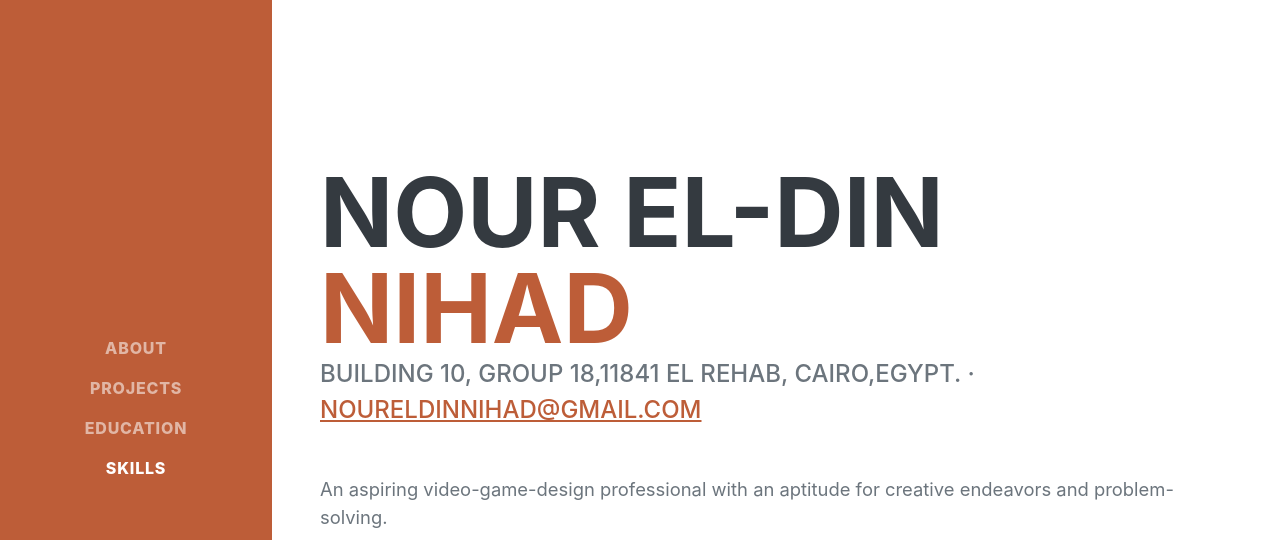
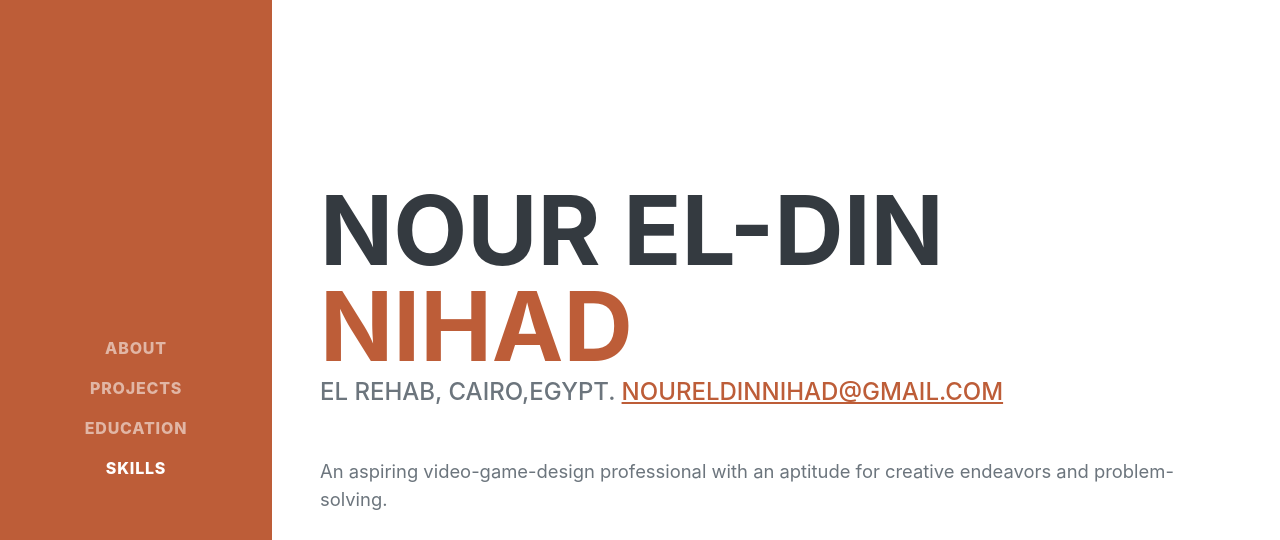
Before and after one commit to Noureldinnihad/Noureldinnihad.github.io, a plain HTML site: page index.html in a window 1280 px wide. Shown: the top 540 px of the page. Drawn offline with nearby package versions, Linux system fonts and the light colour scheme; files whose address does not match are found by name; a web font is replaced by a local one.

Commit message:
Updated
done

```diff
--- a/index.html
+++ b/index.html
@@ -46,7 +46,7 @@
                 <span class="text-primary">Nihad</span>
             </h1>
             <div class="subheading mb-5">
-                Building 10, Group 18,11841 El Rehab, Cairo,Egypt. ·
+                 El Rehab, Cairo,Egypt.
                 <a href="mailto:noureldinnihad@gmail.com">noureldinnihad@gmail.com</a>
             </div>
             <p class="lead mb-5">An aspiring video-game-design professional with an aptitude for creative endeavors and problem-solving.</p>
```
